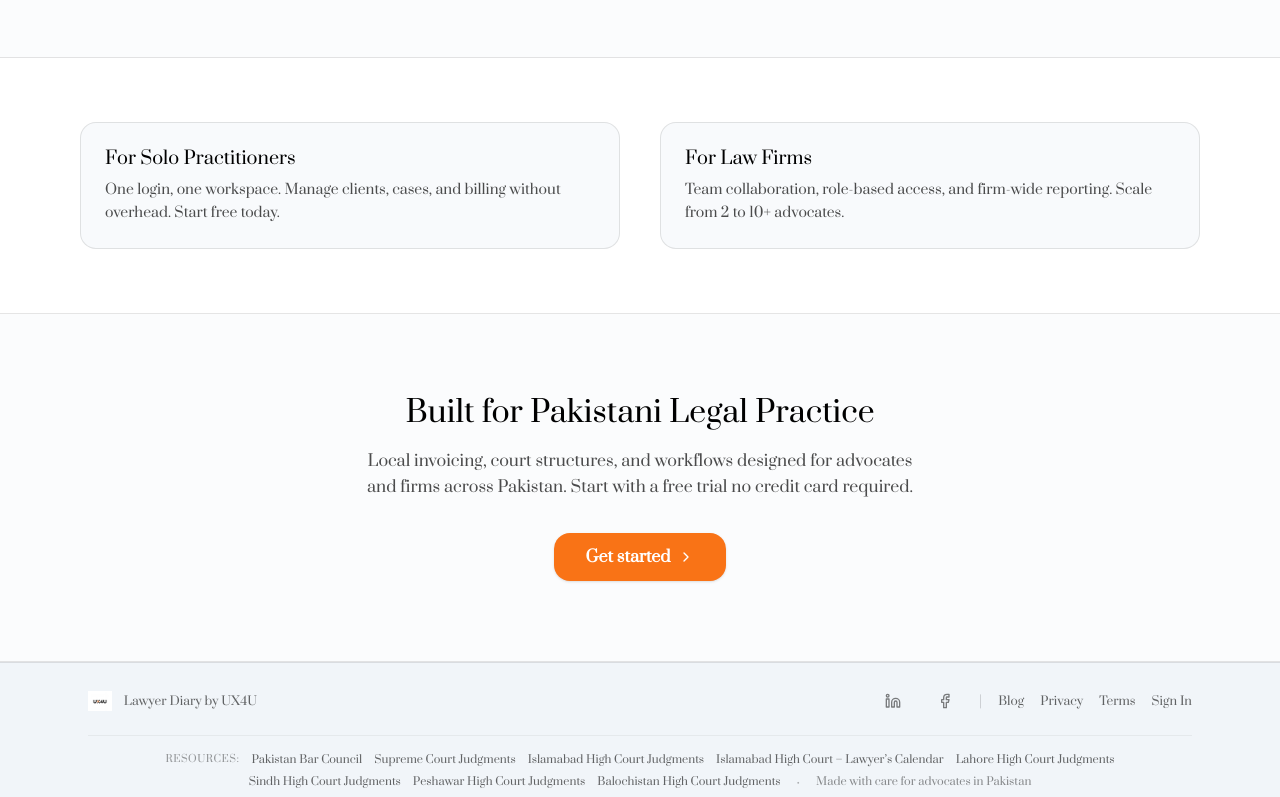
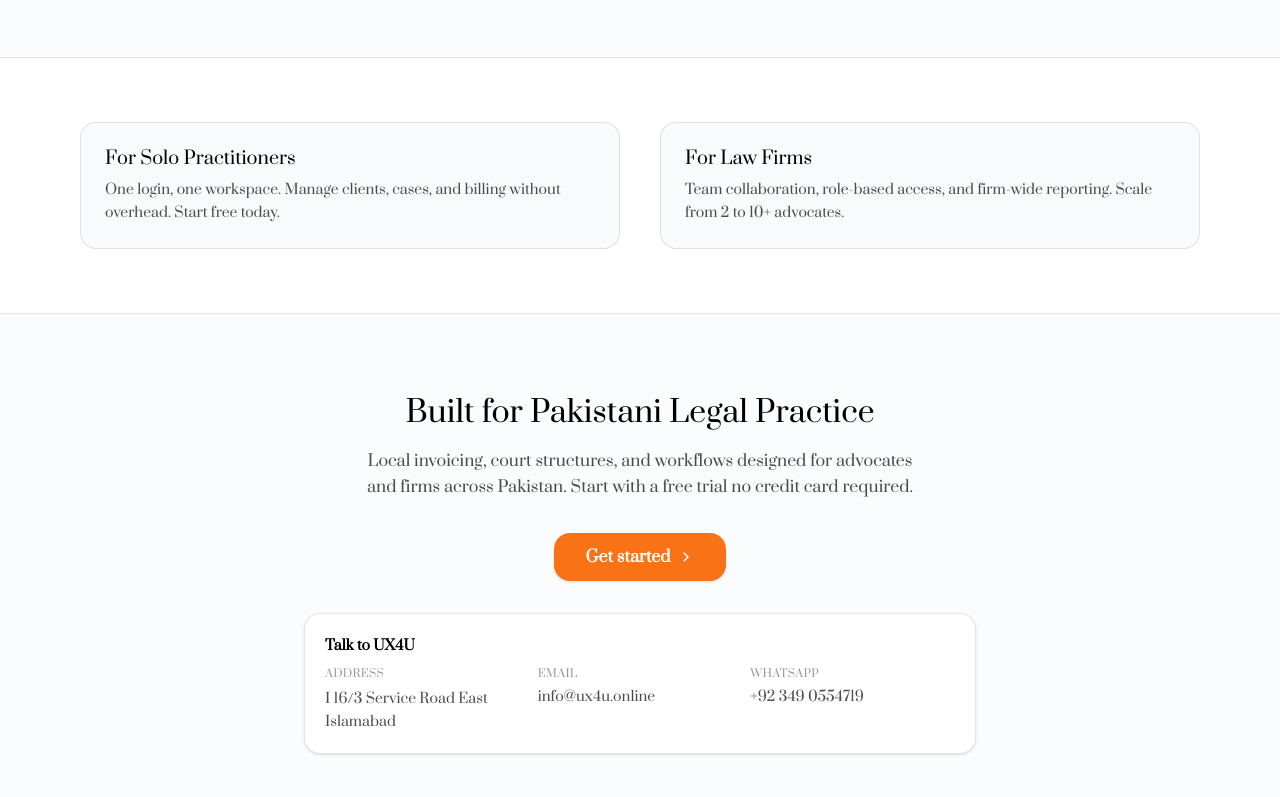
Before and after one commit to GeminiSupa/misbahdiary2, a Next.js app: page / in a window 1280 px wide. Shown: the part 2000-2797 px from the top of the page. Built offline with nearby package versions, Linux system fonts and the light colour scheme; no server answers.

Commit message:
Added Blog

```diff
--- a/app/globals.css
+++ b/app/globals.css
@@ -45,93 +45,97 @@
 
 :root {
   --radius: 0.75rem;
-  /* SAP Fiori Horizon - Morning Horizon (Light Theme) */
+  /* Brand theme (UX4U / Lawyer Diary) */
   /* Background */
-  --background: #F5F6F7; /* SAP Horizon background */
-  --foreground: #32363A; /* SAP text color */
+  --background: #F7F7F8;
+  --foreground: #0B1220;
   /* Cards */
   --card: #FFFFFF;
-  --card-foreground: #32363A;
+  --card-foreground: #0B1220;
   --popover: #FFFFFF;
-  --popover-foreground: #32363A;
-  /* Primary - SAP Blue */
-  --primary: #0070F2; /* SAP Horizon primary blue (desktop) */
-  --primary-mobile: #1A91FF; /* Mobile-optimized (higher contrast, less glare) */
+  --popover-foreground: #0B1220;
+
+  /* Primary (brand orange) */
+  --primary: #E9730C;
+  --primary-mobile: #E9730C;
   --primary-foreground: #FFFFFF;
-  --secondary: #E8F4F8; /* SAP light blue background */
-  --secondary-foreground: #0070F2;
-  --muted: #F5F6F7;
-  --muted-foreground: #6A6D70; /* SAP muted text */
-  --accent: #E8F4F8;
-  --accent-foreground: #0070F2;
-  /* Semantic Colors - SAP Fiori */
-  --success: #107E3E; /* SAP success green */
+
+  /* Secondary / muted */
+  --secondary: #FFF4E6;
+  --secondary-foreground: #9A3E00;
+  --muted: #F1F2F4;
+  --muted-foreground: #5A6472;
+  --accent: #EAF7F6; /* teal-tinted accent */
+  --accent-foreground: #005959;
+
+  /* Semantic */
+  --success: #107E3E;
   --success-soft: #E8F5E9;
-  --warning: #E9730C; /* SAP warning orange */
+  --warning: #E9730C;
   --warning-soft: #FFF4E6;
-  --destructive: #BB0000; /* SAP error red */
+  --destructive: #C1121F;
   --destructive-foreground: #FFFFFF;
   --destructive-soft: #FFEBEE;
   --muted-soft: #D9D9D9;
   --neutral-accent: #E0E0E0; /* Subtle dividers for mobile */
-  --border: #D9D9D9; /* SAP border color */
-  --input: #D9D9D9;
-  --ring: #0070F2;
-  /* Chart colors - SAP Fiori palette */
-  --chart-1: #0070F2;
+  --border: #E4E6EA;
+  --input: #E4E6EA;
+  --ring: #E9730C;
+
+  /* Chart colors */
+  --chart-1: #E9730C;
   --chart-2: #107E3E;
-  --chart-3: #E9730C;
-  --chart-4: #BB0000;
+  --chart-3: #005959;
+  --chart-4: #C1121F;
   --chart-5: #5C67E5;
   /* Sidebar */
   --sidebar: #FFFFFF;
-  --sidebar-foreground: #32363A;
-  --sidebar-primary: #0070F2;
+  --sidebar-foreground: #0B1220;
+  --sidebar-primary: #E9730C;
   --sidebar-primary-foreground: #FFFFFF;
-  --sidebar-accent: #E8F4F8;
-  --sidebar-accent-foreground: #0070F2;
-  --sidebar-border: #D9D9D9;
-  --sidebar-ring: #0070F2;
+  --sidebar-accent: #FFF4E6;
+  --sidebar-accent-foreground: #9A3E00;
+  --sidebar-border: #E4E6EA;
+  --sidebar-ring: #E9730C;
 }
 
 .dark {
-  /* SAP Fiori Horizon - Evening Horizon (Dark Theme) */
-  --background: #1C2834; /* SAP dark background */
-  --foreground: #F5F6F7; /* SAP light text */
-  --card: #2A3A48; /* SAP dark card */
-  --card-foreground: #F5F6F7;
-  --popover: #2A3A48;
-  --popover-foreground: #F5F6F7;
-  --primary: #4DB1FF; /* SAP dark theme primary */
-  --primary-foreground: #1C2834;
-  --secondary: #2A3A48;
-  --secondary-foreground: #F5F6F7;
-  --muted: #2A3A48;
-  --muted-foreground: #A9B4BE; /* SAP dark muted text */
-  --accent: #2A3A48;
-  --accent-foreground: #4DB1FF;
-  --success: #5DC122; /* SAP dark success */
-  --success-foreground: #1C2834;
-  --warning: #FFB300; /* SAP dark warning */
-  --warning-foreground: #1C2834;
-  --destructive: #FF5C77; /* SAP dark error */
-  --destructive-foreground: #1C2834;
-  --border: #3A4A58; /* SAP dark border */
-  --input: #3A4A58;
-  --ring: #4DB1FF;
-  --chart-1: #4DB1FF;
-  --chart-2: #5DC122;
-  --chart-3: #FFB300;
+  --background: #070B12;
+  --foreground: #EAF0F7;
+  --card: #0B1220;
+  --card-foreground: #EAF0F7;
+  --popover: #0B1220;
+  --popover-foreground: #EAF0F7;
+  --primary: #E9730C;
+  --primary-foreground: #0B1220;
+  --secondary: #111A2D;
+  --secondary-foreground: #EAF0F7;
+  --muted: #0E1626;
+  --muted-foreground: #9AA7B6;
+  --accent: #0E2A2A; /* deep teal */
+  --accent-foreground: #B9FFFA;
+  --success: #2FBF71;
+  --success-foreground: #070B12;
+  --warning: #FFB300;
+  --warning-foreground: #070B12;
+  --destructive: #FF5C77;
+  --destructive-foreground: #070B12;
+  --border: #1C2A3D;
+  --input: #1C2A3D;
+  --ring: #E9730C;
+  --chart-1: #E9730C;
+  --chart-2: #2FBF71;
+  --chart-3: #2DD4BF;
   --chart-4: #FF5C77;
   --chart-5: #7B8FFF;
-  --sidebar: #1C2834;
-  --sidebar-foreground: #F5F6F7;
-  --sidebar-primary: #4DB1FF;
-  --sidebar-primary-foreground: #1C2834;
-  --sidebar-accent: #2A3A48;
-  --sidebar-accent-foreground: #4DB1FF;
-  --sidebar-border: #3A4A58;
-  --sidebar-ring: #4DB1FF;
+  --sidebar: #070B12;
+  --sidebar-foreground: #EAF0F7;
+  --sidebar-primary: #E9730C;
+  --sidebar-primary-foreground: #070B12;
+  --sidebar-accent: #111A2D;
+  --sidebar-accent-foreground: #EAF0F7;
+  --sidebar-border: #1C2A3D;
+  --sidebar-ring: #E9730C;
 }
 
 @layer base {
@@ -177,7 +181,7 @@
     }
   }
   ::selection {
-    background-color: rgba(0, 112, 242, 0.2);
+    background-color: rgba(233, 115, 12, 0.22);
   }
 }
 
--- a/components/landing/landing-footer.tsx
+++ b/components/landing/landing-footer.tsx
@@ -1,9 +1,12 @@
 import Image from "next/image";
 import Link from "next/link";
-import { Linkedin, Facebook } from "lucide-react";
+import { Facebook, Linkedin, MessageCircle, Mail, MapPin } from "lucide-react";
 
 const LINKEDIN_URL = "https://www.linkedin.com/company/ux4u-erp/?viewAsMember=true";
 const FACEBOOK_URL = "https://www.facebook.com/ux4u.erpsolutions";
+const WHATSAPP_URL = "https://wa.me/923490554719";
+const CONTACT_EMAIL = "info@ux4u.online";
+const COMPANY_ADDRESS = "I 16/3 Service Road East Islamabad";
 
 const LAWYER_RESOURCES = [
   { label: "Pakistan Bar Council", href: "https://www.pakistanbarcouncil.org/" },
@@ -22,6 +25,7 @@ const LAWYER_RESOURCES = [
 const socialLinks = [
   { icon: Linkedin, href: LINKEDIN_URL, label: "LinkedIn" },
   { icon: Facebook, href: FACEBOOK_URL, label: "Facebook" },
+  { icon: MessageCircle, href: WHATSAPP_URL, label: "WhatsApp" },
 ];
 
 type LandingFooterProps = {
@@ -83,7 +87,36 @@ export function LandingFooter({ variant = "landing" }: LandingFooterProps) {
         </div>
 
         {/* Resources + Made with - compact single line */}
-        <div className="mt-4 flex flex-wrap items-center justify-center gap-x-3 gap-y-1 border-t border-black/5 pt-4 text-center">
+        <div className="mt-4 grid gap-3 border-t border-black/5 pt-4">
+          <div className="flex flex-col items-center justify-between gap-2 text-center sm:flex-row sm:text-left">
+            <div className="flex flex-wrap items-center justify-center gap-3 text-[11px] text-black/60 sm:justify-start">
+              <span className="inline-flex items-center gap-2">
+                <MapPin className="h-4 w-4 text-black/50" />
+                <span>{COMPANY_ADDRESS}</span>
+              </span>
+              <span className="hidden text-black/30 sm:inline" aria-hidden>·</span>
+              <a
+                href={`mailto:${CONTACT_EMAIL}`}
+                className="inline-flex items-center gap-2 underline-offset-2 hover:text-[#E9730C] hover:underline"
+              >
+                <Mail className="h-4 w-4 text-black/50" />
+                <span>{CONTACT_EMAIL}</span>
+              </a>
+              <span className="hidden text-black/30 sm:inline" aria-hidden>·</span>
+              <a
+                href={WHATSAPP_URL}
+                target="_blank"
+                rel="noopener noreferrer"
+                className="inline-flex items-center gap-2 underline-offset-2 hover:text-[#E9730C] hover:underline"
+              >
+                <MessageCircle className="h-4 w-4 text-black/50" />
+                <span>WhatsApp: +92 349 0554719</span>
+              </a>
+            </div>
+            <span className="text-[11px] text-black/45">Made with care for advocates in Pakistan</span>
+          </div>
+
+          <div className="flex flex-wrap items-center justify-center gap-x-3 gap-y-1 text-center">
           <span className="text-[10px] font-medium uppercase tracking-wider text-black/40">
             Resources:
           </span>
@@ -98,8 +131,7 @@ export function LandingFooter({ variant = "landing" }: LandingFooterProps) {
               {resource.label}
             </a>
           ))}
-          <span className="mx-1 text-black/30">·</span>
-          <span className="text-[11px] text-black/45">Made with care for advocates in Pakistan</span>
+        </div>
         </div>
       </div>
     </footer>
--- a/components/landing/landing-page.tsx
+++ b/components/landing/landing-page.tsx
@@ -30,6 +30,13 @@ const structuredData = [
     name: "UX4U",
     url: baseUrl,
     logo: `${baseUrl}/ux4u-logo.png`,
+    email: "info@ux4u.online",
+    address: {
+      "@type": "PostalAddress",
+      streetAddress: "I 16/3 Service Road East",
+      addressLocality: "Islamabad",
+      addressCountry: "PK",
+    },
     sameAs: [
       "https://www.facebook.com/ux4u.erpsolutions",
       "https://www.linkedin.com/company/ux4u-erp/?viewAsMember=true",
@@ -163,7 +170,7 @@ export function LandingPage() {
         type="application/ld+json"
         dangerouslySetInnerHTML={{ __html: JSON.stringify(structuredData) }}
       />
-      <div className={`${prata.className} min-h-screen overflow-x-hidden bg-white [&_h1]:font-normal [&_h1]:leading-[1.25] [&_h2]:font-normal [&_h2]:leading-[1.25] [&_h3]:font-normal [&_h3]:leading-[1.3] [&_p]:leading-[1.65]`}>
+      <div className={`${prata.className} min-h-screen overflow-x-hidden bg-white [&_h1]:font-normal [&_h1]:leading-tight [&_h2]:font-normal [&_h2]:leading-tight [&_h3]:font-normal [&_h3]:leading-[1.3] [&_p]:leading-[1.65]`}>
         {/* Sticky Top Navigation */}
         <header className="sticky top-0 z-50 border-b border-black/10 bg-white/95 backdrop-blur-md">
           <nav className="mx-auto flex max-w-6xl items-center justify-between px-4 py-3 sm:px-6 sm:py-4">
@@ -264,8 +271,9 @@ export function LandingPage() {
             <div className="grid gap-10 lg:grid-cols-2 lg:items-center lg:gap-16">
               {/* Left: Headline + CTAs */}
               <div className="text-center lg:text-left">
-                <h1 className="text-balance text-2xl font-normal leading-[1.25] tracking-normal text-black sm:text-3xl md:text-4xl lg:text-5xl xl:text-[2.75rem]">
-                  Lawyer Diary for Pakistani Advocates Manage Cases, Hearings and Clients
+                <h1 className="text-balance text-2xl font-normal leading-tight tracking-normal text-black sm:text-3xl md:text-4xl lg:text-5xl xl:text-[2.75rem]">
+                  Lawyer Diary for Pakistani Advocates
+                  <span className="block text-[#047857]">Cases, hearings, billing—organized.</span>
                 </h1>
                 <p className="mx-auto mt-4 max-w-xl text-pretty text-base text-black/80 sm:text-lg lg:mx-0">
                   One workspace for cases, clients, court dates, and billing.
@@ -354,7 +362,7 @@ export function LandingPage() {
           className="border-b border-black/10 bg-white py-16 sm:py-20 lg:py-24"
         >
           <div className="mx-auto max-w-6xl px-4">
-            <h2 className={`${prata.className} text-center text-2xl font-normal leading-[1.25] tracking-normal text-black sm:text-3xl`}>
+            <h2 className={`${prata.className} text-center text-2xl font-normal leading-tight tracking-normal text-black sm:text-3xl`}>
               Everything You Need to Run Your Practice
             </h2>
             <p className="mx-auto mt-4 max-w-2xl text-center text-base text-black/70">
@@ -394,7 +402,7 @@ export function LandingPage() {
           className="border-b border-black/10 bg-slate-50/50 py-16 sm:py-20 lg:py-24"
         >
           <div className="mx-auto max-w-6xl px-4">
-            <h2 className={`${prata.className} text-center text-2xl font-normal leading-[1.25] tracking-normal text-black sm:text-3xl`}>
+            <h2 className={`${prata.className} text-center text-2xl font-normal leading-tight tracking-normal text-black sm:text-3xl`}>
               Trusted by Advocates Across Pakistan
             </h2>
             <div className="mt-8 flex flex-wrap items-center justify-center gap-8 text-black/60">
@@ -461,7 +469,7 @@ export function LandingPage() {
           className="border-b border-black/10 bg-slate-50/50 py-16 sm:py-20"
         >
           <div className="mx-auto max-w-3xl px-4 text-center">
-            <h2 className={`${prata.className} text-2xl font-normal leading-[1.25] tracking-normal text-black sm:text-3xl`}>
+            <h2 className={`${prata.className} text-2xl font-normal leading-tight tracking-normal text-black sm:text-3xl`}>
               Built for Pakistani Legal Practice
             </h2>
             <p className="mx-auto mt-4 max-w-xl text-base text-black/70">
@@ -476,6 +484,33 @@ export function LandingPage() {
               Get started
               <ChevronRight className="ml-2 h-4 w-4" />
             </Link>
+
+            <div className="mx-auto mt-8 max-w-2xl rounded-2xl border border-black/10 bg-white p-5 text-left shadow-sm">
+              <p className="text-sm font-semibold text-black">Talk to UX4U</p>
+              <div className="mt-2 grid gap-2 text-sm text-black/70 sm:grid-cols-3">
+                <div>
+                  <p className="text-[11px] font-medium uppercase tracking-wide text-black/40">Address</p>
+                  <p className="mt-1">I 16/3 Service Road East Islamabad</p>
+                </div>
+                <div>
+                  <p className="text-[11px] font-medium uppercase tracking-wide text-black/40">Email</p>
+                  <a className="mt-1 inline-block hover:text-[#E9730C] hover:underline" href="mailto:info@ux4u.online">
+                    info@ux4u.online
+                  </a>
+                </div>
+                <div>
+                  <p className="text-[11px] font-medium uppercase tracking-wide text-black/40">WhatsApp</p>
+                  <a
+                    className="mt-1 inline-block hover:text-[#E9730C] hover:underline"
+                    href="https://wa.me/923490554719"
+                    target="_blank"
+                    rel="noopener noreferrer"
+                  >
+                    +92 349 0554719
+                  </a>
+                </div>
+              </div>
+            </div>
           </div>
         </section>
 
```
